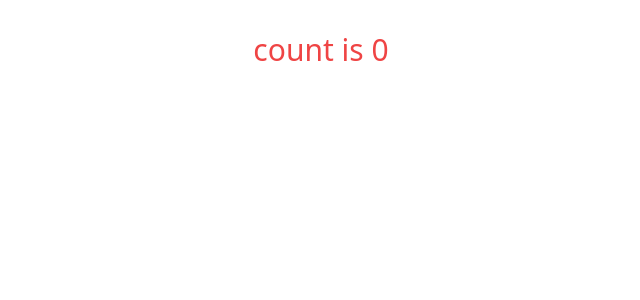
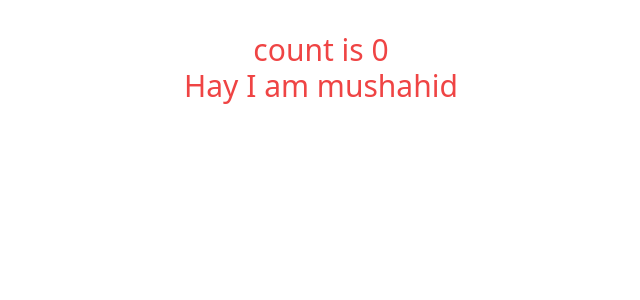
Before and after one commit to Nimur-Rashid-Imon66/Appifylab-first-team-project, a React (Vite) app in the folder client/: page / in a window 1280 px wide. Shown: the top 300 px of the page, without its empty margins (319-959 px from the left). Built offline with nearby package versions, Linux system fonts and the light colour scheme.

Commit message:
mushahid

```diff
--- a/client/src/App.tsx
+++ b/client/src/App.tsx
@@ -1,5 +1,6 @@
 import { useState } from 'react'
 import './App.css'
+import Mushahid from './Mushahid'
 
 function App() {
   const [count, setCount] = useState(0)
@@ -10,6 +11,7 @@ function App() {
         <button onClick={() => setCount((count) => count + 1)}>
           count is {count}
         </button>
+        <Mushahid/>
       </div>
     </>
   )
--- /dev/null
+++ b/client/src/Mushahid.tsx
@@ -0,0 +1,8 @@
+
+function Mushahid() {
+    return (
+        <h1>Hay I am mushahid</h1>
+    )
+}
+
+export default Mushahid;
```
